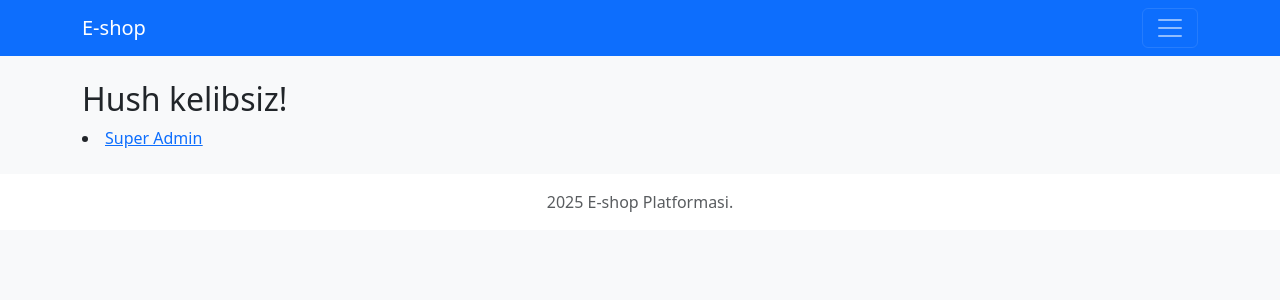
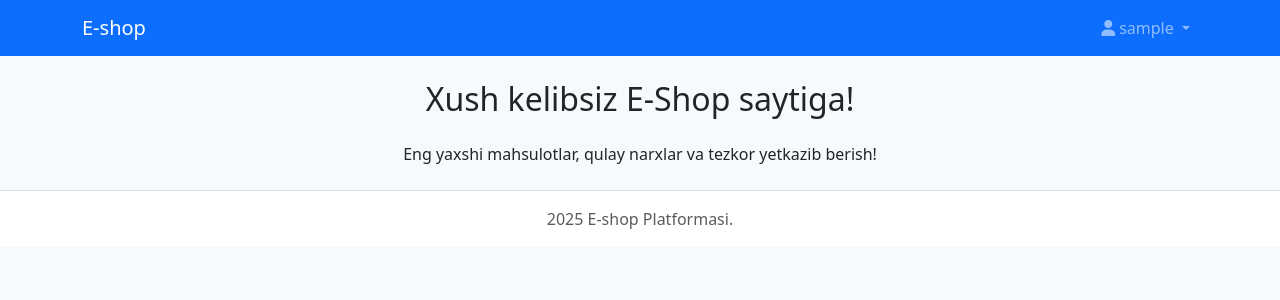
Before and after one commit to saidkamol1203/Store, a Django app: page / in a window 1280 px wide. Shown: the top 300 px of the page. Run offline with Django 5.2, Linux system fonts and the light colour scheme; the visitor is signed in with stand-in values (Sample User, id 1).

Commit message:
Hammasi yangilandi

```diff
--- a/apps/core/templates/core/index.html
+++ b/apps/core/templates/core/index.html
@@ -5,9 +5,14 @@
 {% endblock %}
 
 {% block content %}
-    <h2>Hush kelibsiz!</h2>
+<div class="container mx-auto px-4 py-10 text-center">
+    <!-- Sarlavha -->
+    <h2 class="text-4xl font-bold text-gray-800 mb-4">Xush kelibsiz E-Shop saytiga!</h2>
+    <p class="text-gray-600 mb-6">Eng yaxshi mahsulotlar, qulay narxlar va tezkor yetkazib berish!</p>
 
-    <u>
-        <li><a href="{% url 'admin_dashboard' %}" target="_blank">Super Admin</a></li>
-    </u>
+    <!-- Login havolasi -->
+    <!-- <div class="mt-8">
+        <a href="{% url 'login' %}" class="btn btn-primary">Kirish</a>
+    </div> -->
+</div>
 {% endblock %}
--- a/templates/base.html
+++ b/templates/base.html
@@ -31,10 +31,9 @@
 </head>
 <body class="bg-light">
     {% block navbar %}
-        <nav class="navbar navbar-expend-lg navbar-dark bg-primary">
+        <nav class="navbar navbar-expand-lg navbar-dark bg-primary">
             <div class="container">
                 <a href="/" class="navbar-brand">E-shop</a>
-
 
                 <button class="navbar-toggler" type="button"
                 data-bs-toggle="collapse"
@@ -46,7 +45,7 @@
                 <div class="collapse navbar-collapse" id="navbarNav">
                     <ul class="navbar-nav me-auto">
                         <li class="nav-item">
-                            <a href="/" class="nav-link">Asosiy</a>
+                            <!-- <a href="/" class="nav-link">Asosiy</a> -->
                         </li>
                     </ul>
 
@@ -55,40 +54,49 @@
                         <div class="nav-item dropdown">
                             <a href="#" class="nav-link dropdown-toggle" id="userDropdown"
                             role="button"
-                            data-bs-target="dropdown"
-                            >
+                            data-bs-toggle="dropdown"
+                            aria-expanded="false">
                                 <i class="fas fa-user me-1"></i>{{user.username}}
                             </a>
 
-                            <ul class="dropdown-menu dropdown-menu-end">
+                            <ul class="dropdown-menu dropdown-menu-end" aria-labelledby="userDropdown">
                                 <li><a href="#" class="dropdown-item">Profil</a></li>
-                                <li><hr class="dropdown-dvider"></li>
-                                <li><a href="#" class="dropdown-item"> Log out</a></li>
+                                <li><hr class="dropdown-divider"></li>
                             </ul>
                         </div>
                         {% else %}
-                            <a href="{% url 'login' %}">Kirish</a>
+                        <div class="nav-item dropdown">
+                            <a href="#" class="nav-link " id="loginDropdown"
+                            role="button"
+                            data-bs-toggle="dropdown"
+                            aria-expanded="false">
+                            <span class="navbar-toggler-icon"></span>
+                            </a>
+
+                            <ul class="dropdown-menu dropdown-menu-end" aria-labelledby="loginDropdown">
+                                <li><a href="{% url 'login' %}" target="_blank" class="dropdown-item">Kirish</a></li>
+                            </ul>
+                        </div>
                         {% endif %}
                     </div>
                 </div>
             </div>
         </nav>
     {% endblock %}
+
     <div class="container my-4">
-
         {% block content %} {% endblock %}
-
     </div>
 
     {% block footer %}
-
-        <footer class="py-3 mt-4 bg-white boder-top">
+        <footer class="py-3 mt-4 bg-white border-top">
             <div class="container text-center">
-                <p class="mb-0 text-muted"> 2025 E-shop Platformasi.</p>
+                <p class="mb-0 text-muted">2025 E-shop Platformasi.</p>
             </div>
         </footer>
-
     {% endblock %}
 
+    <!-- JavaScript Bundle with Popper -->
+    <script src="https://cdn.jsdelivr.net/npm/bootstrap@5.3.0-alpha1/dist/js/bootstrap.bundle.min.js"></script>
 </body>
 </html>
```
Also changed, not shown: apps/core/urls.py (line endings or trailing spaces).
